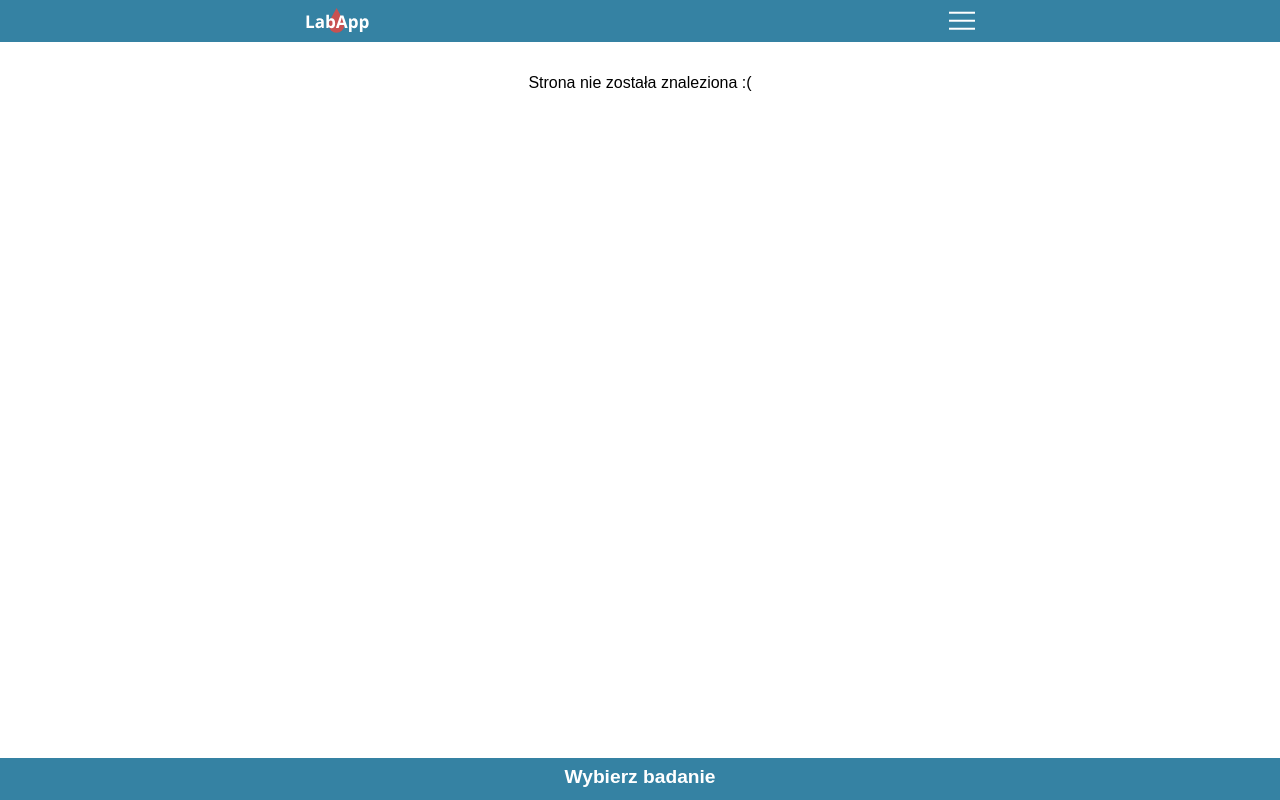
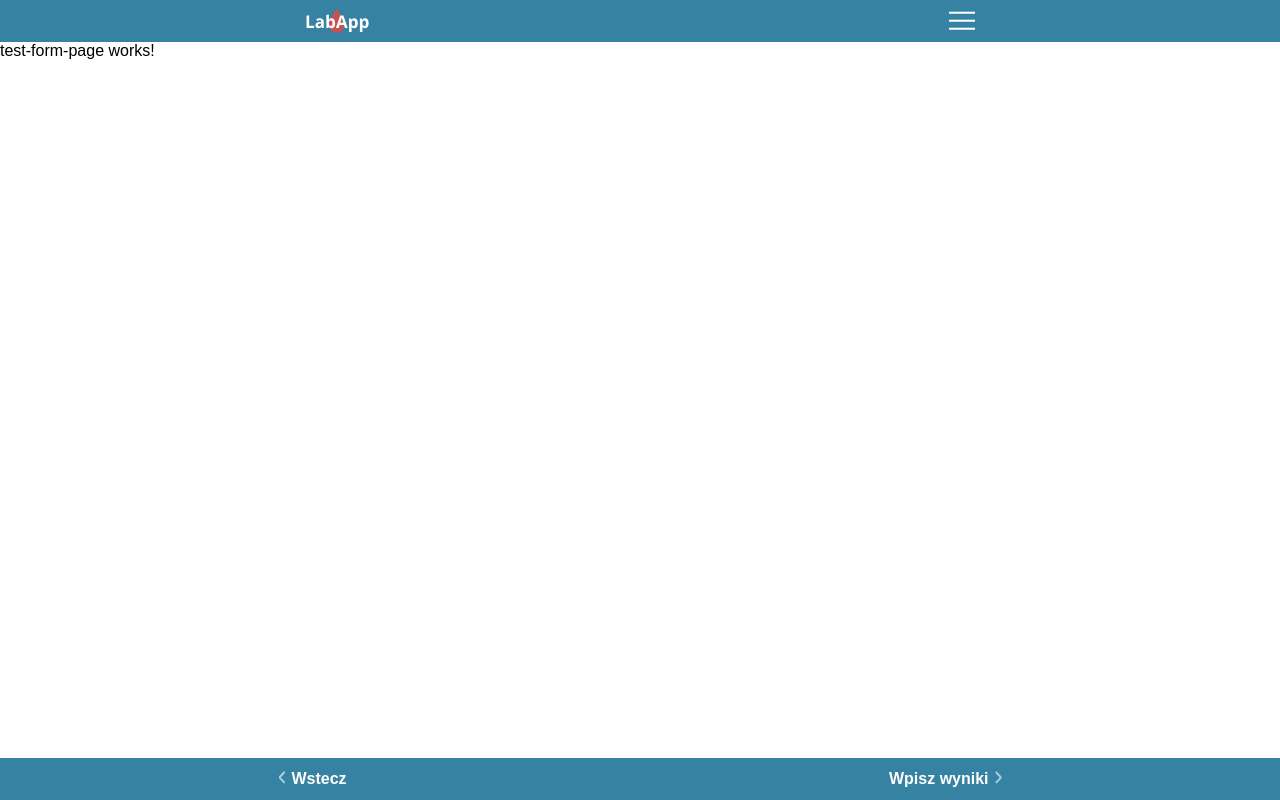
Before and after one commit to JustynaZielinska/Lab-App, an Angular app: page /test-form-page in a window 1280 px wide. Built offline with nearby package versions, Linux system fonts and the light colour scheme.

Commit message:
Added a paths-changing statement

```diff
--- a/src/app/app-routing.module.ts
+++ b/src/app/app-routing.module.ts
@@ -3,11 +3,13 @@ import { RouterModule, Routes } from '@angular/router';
 import { HomePageComponent } from './home-page/home-page.component';
 import { PageNotFoundComponent } from './page-not-found/page-not-found.component';
 import { TestChoicePageComponent } from './test-choice-page/test-choice-page.component';
+import { TestFormPageComponent } from './test-form-page/test-form-page.component';
 
 const routes:Routes = [
     {path: '', redirectTo:'/home-page', pathMatch:'full'},
     {path: 'home-page', component: HomePageComponent},
     {path: 'test-choice-page', component: TestChoicePageComponent},
+    {path: 'test-form-page', component: TestFormPageComponent},
     {path: '**', component: PageNotFoundComponent },
 ]
 
--- a/src/app/app.module.ts
+++ b/src/app/app.module.ts
@@ -9,6 +9,7 @@ import { AppRoutingModule } from './app-routing.module';
 import { PageNotFoundComponent } from './page-not-found/page-not-found.component';
 import { ResultIconComponent } from './home-page/result-icon/result-icon.component';
 import { TestChoicePageComponent } from './test-choice-page/test-choice-page.component';
+import { TestFormPageComponent } from './test-form-page/test-form-page.component';
 
 @NgModule({
   declarations: [
@@ -19,6 +20,7 @@ import { TestChoicePageComponent } from './test-choice-page/test-choice-page.com
     PageNotFoundComponent,
     ResultIconComponent,
     TestChoicePageComponent,
+    TestFormPageComponent,
   ],
   imports: [
     BrowserModule,
--- a/src/app/navigation/navigation.component.html
+++ b/src/app/navigation/navigation.component.html
@@ -1 +1,7 @@
-<div class = "navigation"><a routerLink="/test-choice-page">Wybierz badanie</a></div>
+<div class = "navigation">
+    <a [routerLink]='[previousPath]' class="small" [style.display]="isHidden? 'none' : 'block'">
+        <img class="arrow arrow--previous" src="../../assets/images/Arrow.svg" alt="strzałka wstecz">Wstecz</a>
+    <a routerLink="/test-choice-page" [style.display]="isHidden? 'block' : 'none'">Wybierz badanie</a>
+    <a [routerLink]='[nextPath]' class="small" [style.display]="isHidden? 'none' : 'block'">
+        {{pageTitle}}<img class="arrow" src="../../assets/images/Arrow.svg" alt="strzałka dalej"></a>
+</div>
--- a/src/app/navigation/navigation.component.scss
+++ b/src/app/navigation/navigation.component.scss
@@ -1,4 +1,5 @@
 @import '../../styles.scss';
+
 .navigation {
     position: fixed;
     left: 0;
@@ -6,15 +7,39 @@
     @include flex (row, space-between);
     width: 100vw;
     height: 2.6rem;
-    padding: .5rem 1rem;
-    background-color: $main-color}
+    padding: .5rem 0;
+    background-color: $main-color;
+    @media (orientation:landscape) and (min-width:1024px){
+        @include flex (row, space-around)}
+}
 
 a {
     font-weight: bold;
     font-size: 1.2rem;
     margin: 0 auto;
-    transition: .3s linear;
+    transition: .3s;
     }
+.arrow{
+    height: .8rem;
+    margin: 0 .4rem;
+    opacity: 0.6;
+    transition: .3s;
+    &--previous {
+        transform: rotate(180deg);
+    }
+}
+.small {
+    margin: auto 0;
+    font-size: 1rem;
+}
 a:hover{
+    opacity:1;
     text-shadow: 0px 4px 5px rgb(46, 81, 109);
     }
+a:hover .arrow{
+    transform:translateX(.2rem) scale(1.1);
+    opacity: 1
+}
+a:hover .arrow--previous{
+    transform:translateX(-.2rem) rotate(180deg) scale(1.1);
+}
--- a/src/app/navigation/navigation.component.ts
+++ b/src/app/navigation/navigation.component.ts
@@ -1,15 +1,35 @@
-import { Component, OnInit } from '@angular/core';
+import { Component, DoCheck } from '@angular/core';
+import { Router } from '@angular/router';
 
 @Component({
   selector: 'app-navigation',
   templateUrl: './navigation.component.html',
   styleUrls: ['./navigation.component.scss']
 })
-export class NavigationComponent implements OnInit {
+export class NavigationComponent implements DoCheck {
 
-  constructor() { }
-
-  ngOnInit(): void {
+  constructor(private currentRoute: Router) {
   }
 
+isHidden: boolean;
+nextPath: string;
+pageTitle: string;
+previousPath: string;
+
+  ngDoCheck() {
+   if (this.currentRoute.url == '/home-page') {
+     this.isHidden = true
+    }else this.isHidden = false;
+    switch (this.currentRoute.url) {
+      case '/test-choice-page':
+        this.pageTitle = 'Wybierz płeć';
+        this.previousPath = '/home-page'
+        this.nextPath = '/test-form-page'
+        break;
+      case '/test-form-page':
+        this.pageTitle = 'Wpisz wyniki';
+        this.previousPath ='test-choice-page'
+        break
+    }
+  }
 }
--- a/src/app/test-choice-page/test-choice-page.component.html
+++ b/src/app/test-choice-page/test-choice-page.component.html
@@ -1,6 +1,8 @@
+<div class="form-box">
 <h2 class="title">Dostępne badania</h2>
 <ul class="list">
     <li class="list__item">Hormony tarczycy</li>
     <li class="list__item">Profil lipidowy</li>
 </ul>
 <span>Więcej badań wkrótce!</span>
+</div>
--- a/src/app/test-choice-page/test-choice-page.component.scss
+++ b/src/app/test-choice-page/test-choice-page.component.scss
@@ -1,44 +1,3 @@
-@import '../../styles.scss';
-
-:host{
-    display: grid;
-    height: calc(100vh - (2.6rem*2));
-    width: 100vw;
-    grid-template-rows: 1fr 1fr 1fr;
-    grid-template-columns: 1fr;
-    place-items: center;
-}
-.list{
-display: grid;
-width: 100vw;
-height: 9rem;
-grid-template-rows: 1fr 1fr;
-grid-template-columns: 1fr;
-place-items: center;
-@media (orientation:landscape) and (max-width:640px) {
-height: 7rem;}
-}
-.list__item{
-    text-align: center;
-    line-height: 3rem;
-    width: 12rem;
-    height: 3rem;
-    color: white;
-    background-color: #3582a3cb;
-    border-radius: 5px;
-    transition: .3s linear;
-    @media (orientation:landscape) and (max-width:640px) {
-        height: 2.5rem;
-        line-height: 2.5rem;
-        }
-}
-.list__item:hover{
-        transform: scale(0.95);
-        transform-origin: center;
-        text-shadow: 0px 3px 3px rgb(75, 114, 146);
-        box-shadow: 1px 5px 6px rgba(0, 0, 0, 0.3);
-}
-
 span{
     color: rgb(87, 87, 87);
     font-size: 18px;
--- a/src/app/test-choice-page/test-choice-page.component.ts
+++ b/src/app/test-choice-page/test-choice-page.component.ts
@@ -10,6 +10,7 @@ export class TestChoicePageComponent implements OnInit {
   constructor() { }
 
   ngOnInit(): void {
+
   }
 
 }
--- /dev/null
+++ b/src/app/test-form-page/test-form-page.component.html
@@ -0,0 +1 @@
+<p>test-form-page works!</p>
--- /dev/null
+++ b/src/app/test-form-page/test-form-page.component.ts
@@ -0,0 +1,15 @@
+import { Component, OnInit } from '@angular/core';
+
+@Component({
+  selector: 'app-test-form-page',
+  templateUrl: './test-form-page.component.html',
+  styleUrls: ['./test-form-page.component.scss']
+})
+export class TestFormPageComponent implements OnInit {
+
+  constructor() { }
+
+  ngOnInit(): void {
+  }
+
+}
--- a/src/styles.scss
+++ b/src/styles.scss
@@ -47,4 +47,42 @@ li {
     @media (min-width:1024px){
         @include text(1.8rem, 2.2rem);
     }
+}.form-box{
+    display: grid;
+    height: calc(100vh - (2.6rem*2));
+    width: 100vw;
+    grid-template-rows: 1fr 1fr 1fr;
+    grid-template-columns: 1fr;
+    place-items: center;
 }
+.list{
+display: grid;
+width: 100vw;
+height: 9rem;
+grid-template-rows: 1fr 1fr;
+grid-template-columns: 1fr;
+place-items: center;
+@media (orientation:landscape) and (max-width:640px) {
+height: 7rem;}
+}
+.list__item{
+    text-align: center;
+    line-height: 3rem;
+    width: 12rem;
+    height: 3rem;
+    color: white;
+    background-color: #3582a3cb;
+    border-radius: 5px;
+    transition: .3s linear;
+    cursor: pointer;
+    @media (orientation:landscape) and (max-width:640px) {
+        height: 2.5rem;
+        line-height: 2.5rem;
+        }
+}
+.list__item:hover{
+        transform: scale(0.95);
+        transform-origin: center;
+        text-shadow: 0px 3px 3px rgb(75, 114, 146);
+        box-shadow: 1px 5px 6px rgba(0, 0, 0, 0.3);
+}
```
Also changed, not shown: src/app/test-form-page/test-form-page.component.scss (added), src/assets/images/Arrow.svg, 1 other file (tests, documents, lock files or other folders).
